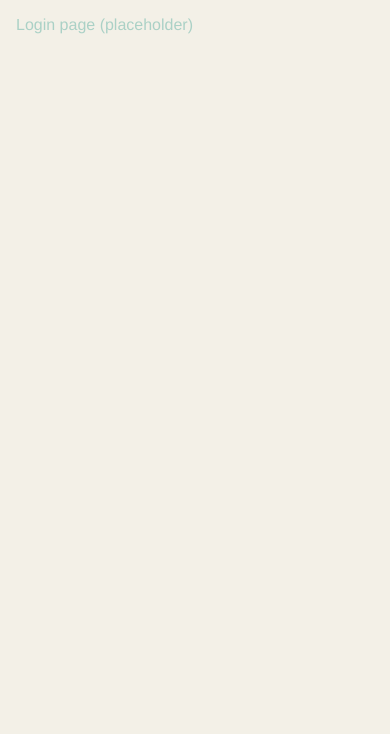
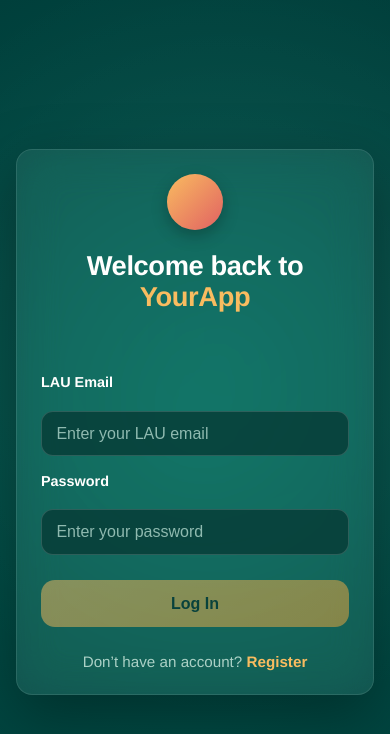
Before and after one commit to kamel-Ibrahim/todo-01, a React (Create React App) app: page /login in a window 390 px wide. Shown: the top 734 px of the page. Built offline with nearby package versions, Linux system fonts and the light colour scheme.

Commit message:
Add login page and link to AuthContext/localStorage

```diff
--- a/src/context/AuthContext.js
+++ b/src/context/AuthContext.js
@@ -5,26 +5,64 @@ export const AuthContext = createContext(null);
 export function AuthProvider({ children }) {
   const [user, setUser] = useState(null);
 
-  // Load user from localStorage when app starts
+  //Loads the current logged-in user when app starts
   useEffect(() => {
-    const raw = localStorage.getItem("user");
-    if (raw) setUser(JSON.parse(raw));
+    const current = localStorage.getItem("currentUser");
+    if (current) {
+      const users = JSON.parse(localStorage.getItem("users")) || {};
+      setUser(users[current] || null);
+    }
   }, []);
 
-  // Save to localStorage whenever user changes
-  useEffect(() => {
-    if (user) localStorage.setItem("user", JSON.stringify(user));
-    else localStorage.removeItem("user");
-  }, [user]);
+  //registers new LAU user
+  const register = ({ name, email, password }) => {
+    const users = JSON.parse(localStorage.getItem("users")) || {};
 
-  // Functions for register, login, logout, and profile update
-  const register = (payload) => setUser(payload);
-  const login = (email) => setUser((u) => (u ? u : { name: "User", email }));
-  const logout = () => setUser(null);
-  const updateProfile = (updates) => setUser((u) => ({ ...u, ...updates }));
+    if (users[email]) throw new Error("User already exists.");
+
+    users[email] = {
+      name,
+      email,
+      password,
+      tasks: [] // placeholder for your teammates’ work later
+    };
+
+    localStorage.setItem("users", JSON.stringify(users));
+    localStorage.setItem("currentUser", email);
+    setUser(users[email]);
+  };
+
+  //Logs in existing user
+  const login = (email, password) => {
+    const users = JSON.parse(localStorage.getItem("users")) || {};
+
+    if (!users[email]) throw new Error("User not found.");
+    if (users[email].password !== password)
+      throw new Error("Incorrect password.");
+
+    localStorage.setItem("currentUser", email);
+    setUser(users[email]);
+  };
+
+  //Logs out and keep data saved
+  const logout = () => {
+    localStorage.removeItem("currentUser");
+    setUser(null);
+  };
+
+  //Updates user profile (for Profile page later)
+  const updateProfile = (updates) => {
+    if (!user) return;
+    const users = JSON.parse(localStorage.getItem("users")) || {};
+    users[user.email] = { ...users[user.email], ...updates };
+    localStorage.setItem("users", JSON.stringify(users));
+    setUser(users[user.email]);
+  };
 
   return (
-    <AuthContext.Provider value={{ user, register, login, logout, updateProfile }}>
+    <AuthContext.Provider
+      value={{ user, register, login, logout, updateProfile }}
+    >
       {children}
     </AuthContext.Provider>
   );
--- a/src/pages/Login.jsx
+++ b/src/pages/Login.jsx
@@ -1,3 +1,120 @@
+import { useMemo, useState, useContext } from "react";
+import { Link, useNavigate } from "react-router-dom";
+import "../styles/AuthRegister.css";
+import { AuthContext } from "../context/AuthContext";
+
 export default function Login() {
-  return <div style={{padding:16}}>Login page (placeholder)</div>;
+  const { login } = useContext(AuthContext);
+  const nav = useNavigate();
+
+  const [email, setEmail] = useState("");
+  const [password, setPassword] = useState("");
+  const [touched, setTouched] = useState({ email: false, password: false });
+
+  // same LAU rule as Register
+  const lauRegex = /^[a-z]+(?:\.[a-z]+)*\.[a-z][a-z0-9]*@lau\.edu(?:\.lb)?$/i;
+  const isLauEmail = lauRegex.test(email);
+
+  function cap(s) {
+    return s ? s[0].toUpperCase() + s.slice(1).toLowerCase() : "";
+  }
+
+  const derivedName = useMemo(() => {
+    if (!isLauEmail) return "";
+    const local = email.split("@")[0];
+    const parts = local.split(".");
+    const first = parts[0] ?? "";
+    const lastRaw = parts[parts.length - 1] ?? "";
+    const last = lastRaw.replace(/\d+$/, "");
+    return `${cap(first)} ${cap(last)}`.trim();
+  }, [email, isLauEmail]);
+
+  const emailError =
+    touched.email && !email
+      ? "Email is required"
+      : touched.email && !isLauEmail
+      ? "Use your LAU email (@lau.edu.lb)"
+      : "";
+
+  const passwordError =
+    touched.password && !password ? "Password is required" : "";
+
+  const disabled = !isLauEmail || !password;
+
+  const onSubmit = (e) => {
+    e.preventDefault();
+    if (disabled) return;
+    try {
+      login(email.trim(), password);
+      nav("/");
+    } catch (err) {
+      alert(err.message || "Login failed. Please try again.");
+    }
+  };
+
+  return (
+    <div className="auth-layout">
+      <div className="auth-card">
+        <div className="app-mark" aria-hidden />
+        <h1 className="welcome">
+          Welcome back to <span className="brand">YourApp</span>
+        </h1>
+        {/* keep spacing identical to Register */}
+        <p className="sub" style={{ visibility: "hidden" }}>
+          placeholder
+        </p>
+
+        <form className="form" onSubmit={onSubmit} noValidate>
+          <label htmlFor="email">LAU Email</label>
+          <input
+            id="email"
+            className={`input ${emailError ? "invalid" : ""}`}
+            type="email"
+            placeholder="Enter your LAU email"
+            value={email}
+            onChange={(e) => setEmail(e.target.value)}
+            onBlur={() => {
+              setEmail((prev) => prev.trim());
+              setTouched((t) => ({ ...t, email: true }));
+            }}
+            required
+            autoComplete="email"
+            inputMode="email"
+          />
+          {emailError ? <p className="error">{emailError}</p> : null}
+
+          <label htmlFor="password">Password</label>
+          <input
+            id="password"
+            className={`input ${passwordError ? "invalid" : ""}`}
+            type="password"
+            placeholder="Enter your password"
+            value={password}
+            onChange={(e) => setPassword(e.target.value)}
+            onBlur={() => setTouched((t) => ({ ...t, password: true }))}
+            required
+            autoComplete="current-password"
+          />
+          {passwordError ? <p className="error">{passwordError}</p> : null}
+
+          {derivedName && (
+            <p className="hint">
+              Hello, <strong>{derivedName}</strong>
+            </p>
+          )}
+
+          <button className="btn" type="submit" disabled={disabled}>
+            Log In
+          </button>
+        </form>
+
+        <p className="helper">
+          Don’t have an account?{" "}
+          <Link className="link" to="/register">
+            Register
+          </Link>
+        </p>
+      </div>
+    </div>
+  );
 }
--- a/src/pages/Register.jsx
+++ b/src/pages/Register.jsx
@@ -68,7 +68,9 @@ export default function Register() {
         <h1 className="welcome">
           Welcome to <span className="brand">YourApp</span>
         </h1>
-        <p className="sub">Create your account with your LAU credentials.</p>
+        {/* Placeholder to keep same spacing as before */}
+        <p className="sub" style={{ visibility: "hidden" }}>
+           placeholder</p>
 
         <form className="form" onSubmit={onSubmit} noValidate>
           <label htmlFor="email">LAU Email</label>
@@ -76,7 +78,7 @@ export default function Register() {
             id="email"
             className={`input ${emailError ? "invalid" : ""}`}
             type="email"
-            placeholder="LAU email"
+            placeholder="Enter your LAU email"
             value={email}
             onChange={(e) => setEmail(e.target.value)}
             onBlur={() => {
@@ -94,7 +96,7 @@ export default function Register() {
             id="password"
             className={`input ${passwordError ? "invalid" : ""}`}
             type="password"
-            placeholder="LAU password"
+            placeholder="Enter your LAU password"
             value={password}
             onChange={(e) => setPassword(e.target.value)}
             onBlur={() => setTouched((t) => ({ ...t, password: true }))}
@@ -107,6 +109,7 @@ export default function Register() {
             <p className="hint">
               Username detected: <strong>{derivedName}</strong>
             </p>
+
           )}
 
           <button className="btn" type="submit" disabled={disabled}>
--- a/src/styles/AuthRegister.css
+++ b/src/styles/AuthRegister.css
@@ -54,6 +54,16 @@
   -webkit-backdrop-filter: blur(20px) saturate(160%);
   text-align: center;
   animation: cardFade 0.9s ease-out;
+
+  /* --- important for tiny screens --- */
+  box-sizing: border-box;
+  overflow: hidden;            /* nothing should ever spill outside */
+}
+
+/* Let all children shrink inside the card and never exceed card width */
+.auth-card * {
+  min-width: 0;
+  max-width: 100%;
 }
 
 @keyframes cardFade {
@@ -61,7 +71,7 @@
   to   { opacity: 1; transform: translateY(0) scale(1); }
 }
 
-/* LOGO DOT ------------------------------------------------------- */
+/* LOGO (replace with logo later)------ */
 .app-mark {
   width: 64px;
   height: 64px;
@@ -71,12 +81,17 @@
   box-shadow: 0 6px 16px rgba(0, 0, 0, 0.25);
 }
 
-/* HEADINGS ------------------------------------------------------- */
+/* HEADINGS -------- */
 .welcome {
   color: #fffffe;
   font-weight: 700;
   font-size: clamp(2rem, 3vw, 2.6rem);
   letter-spacing: -0.4px;
+
+  /* safety for long app names on small phones */
+  word-break: break-word;
+  overflow-wrap: anywhere;
+  hyphens: auto;
 }
 
 .brand {
@@ -202,10 +217,22 @@ label {
   .sub { font-size: 0.95rem; }
 }
 
-/* Remove any old caps that made it look “phone-sized” */
-@media (min-width: 1200px) {
-  .auth-card { max-width: 900px; } /* keep it wide on desktop */
+/* Phone tweaks */
+@media (max-width: 480px) {
+  .auth-layout { padding: 1rem; }                  /* less outer padding */
+  .auth-card { max-width: 100%; padding: 1.5rem; border-radius: 16px; }
+  .app-mark { width: 56px; height: 56px; }         /* smaller logo */
+  .welcome { font-size: clamp(1.3rem, 7vw, 2rem); line-height: 1.15; }
+  .sub { font-size: 0.95rem; }
+  .form { gap: 1rem; }
+  label { font-size: 0.9rem; }
+  .input { padding: 0.8rem 0.9rem; width: 100%; }
+  .btn { padding: 0.9rem; }
+  .error, .hint { font-size: 0.85rem; }
 }
 
-/* Cleanup: if any old .auth-left/.auth-right rules exist, ignore them */
-.auth-left, .auth-right { display: none !important; }
+/* Ultra-small devices (e.g., 320px wide) */
+@media (max-width: 360px) {
+  .welcome { font-size: 1.2rem; }
+  .auth-card { padding: 1.2rem; }
+}
```
